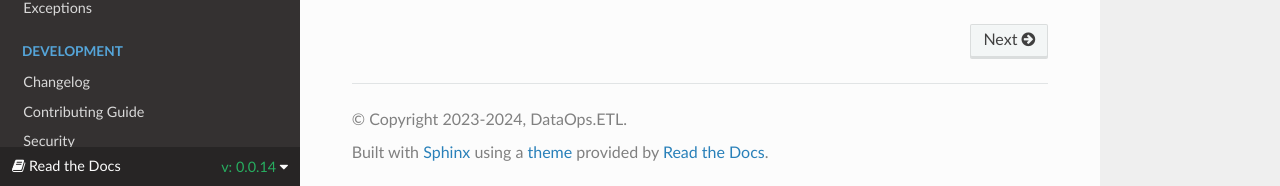
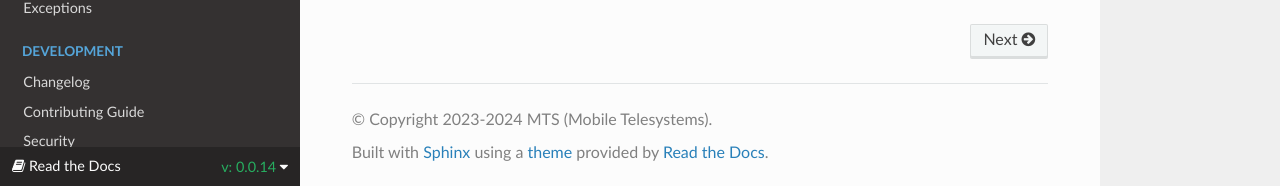
Before and after one commit to MobileTeleSystems/horizon, a Sphinx documentation site: the page built from docs/index.rst, in a window 1280 px wide and 900 px high, scrolled down 677 px. Shown: the part 711-897 px from the top of the window. Built offline with Sphinx 7.4.7 and the Read the Docs theme 2.0.0, drawn with Linux system fonts in a browser that asks for light colours.

Commit message:
[DOP-3161] Fix documentation copyright

```diff
--- a/docs/conf.py
+++ b/docs/conf.py
@@ -25,7 +25,7 @@ sys.path.insert(0, os.fspath(PROJECT_ROOT_DIR))
 # -- Project information -----------------------------------------------------
 
 project = "horizon"
-copyright = "2023-2024, DataOps.ETL"
+copyright = "2023-2024 MTS (Mobile Telesystems)"
 author = "DataOps.ETL"
 
 # The version info for the project you're documenting, acts as replacement for
--- a/pyproject.toml
+++ b/pyproject.toml
@@ -24,6 +24,7 @@ classifiers = [
     "Programming Language :: Python :: 3.9",
     "Programming Language :: Python :: 3.10",
     "Programming Language :: Python :: 3.11",
+    "Programming Language :: Python :: 3.12",
     "Topic :: Software Development :: Libraries",
     "Topic :: Software Development :: Libraries :: Python Modules",
     "Typing :: Typed",
```
